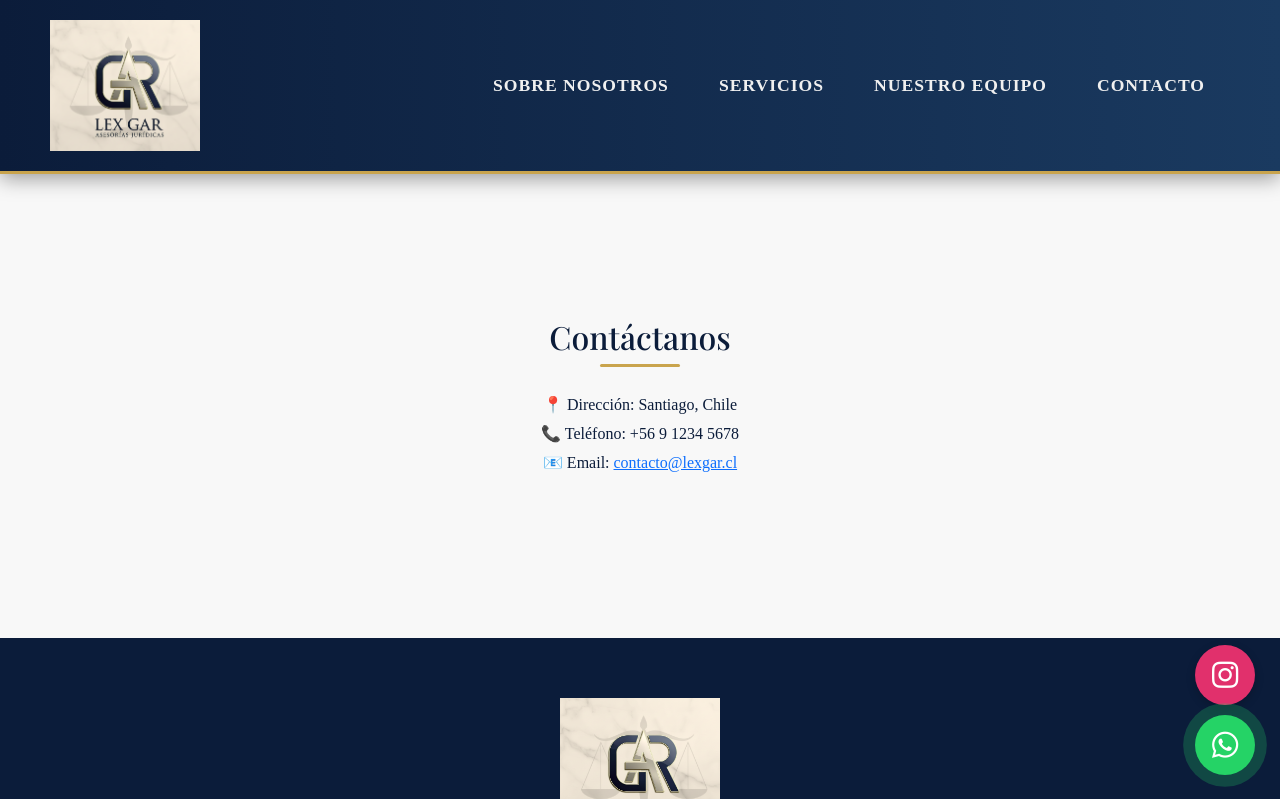
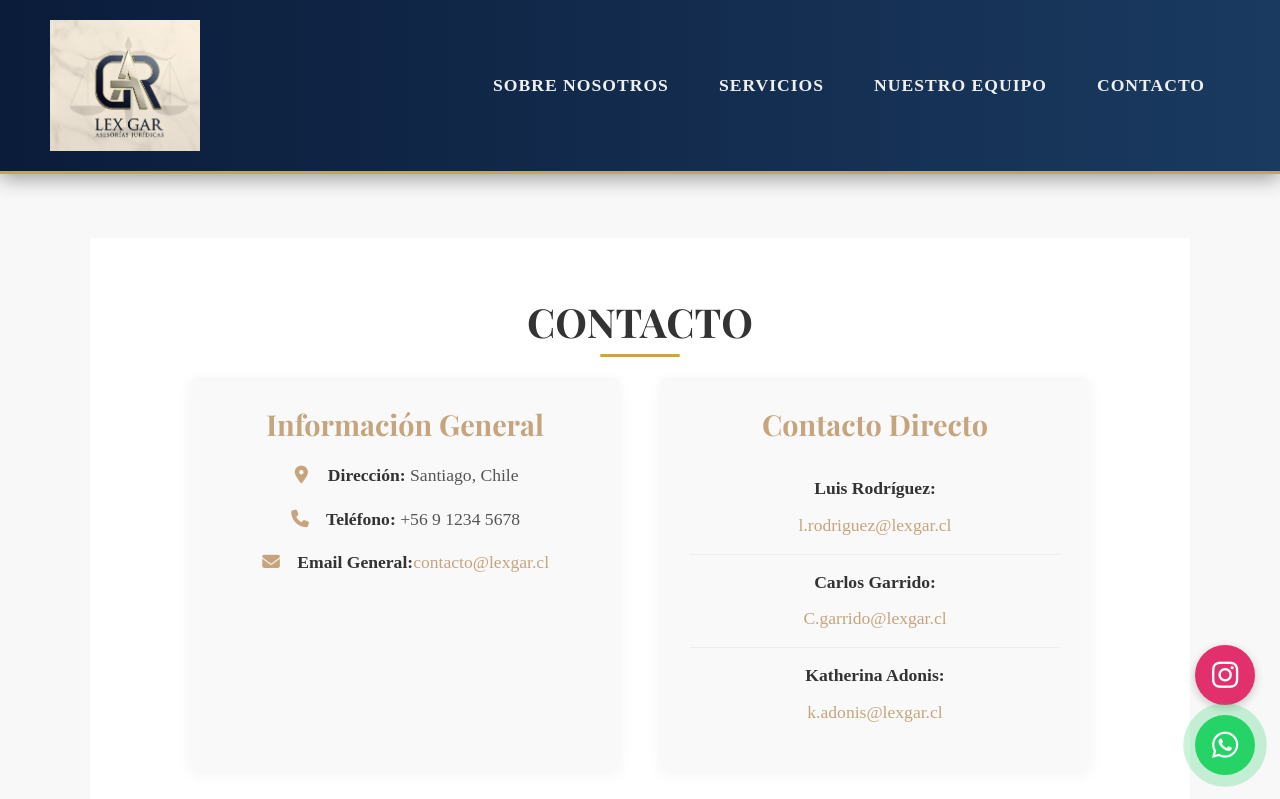
Before and after one commit to Mastercarmecanica/abogado-web, a React (Create React App) app: page /contacto in a window 1280 px wide. Shown: the top 799 px of the page. Built offline with nearby package versions, Linux system fonts and the light colour scheme.

Commit message:
Actualiza la página de Contacto con nuevos correos

```diff
--- /dev/null
+++ b/src/components/Contact.css
@@ -0,0 +1,78 @@
+.contact-section {
+  padding: 60px 0;
+  background-color: #fff;
+}
+
+.contact-content {
+  display: grid;
+  grid-template-columns: repeat(auto-fit, minmax(350px, 1fr));
+  gap: 40px;
+  max-width: 900px;
+  margin: 0 auto;
+}
+
+.contact-details, .contact-lawyers {
+  background-color: #f9f9f9;
+  padding: 30px;
+  border-radius: 8px;
+  box-shadow: 0 4px 15px rgba(0, 0, 0, 0.05);
+}
+
+.contact-details h3, .contact-lawyers h3 {
+  font-size: 1.8rem;
+  color: #c5a47e;
+  margin-bottom: 20px;
+  font-weight: 600;
+}
+
+.contact-details p {
+  font-size: 1.1rem;
+  color: #555;
+  margin-bottom: 15px;
+  line-height: 1.6;
+}
+
+.contact-details p strong {
+  color: #333;
+}
+
+.contact-details i {
+  margin-right: 12px;
+  color: #c5a47e;
+  width: 20px; /* Ancho fijo para alinear los íconos */
+  text-align: center;
+}
+
+.contact-details a, .contact-lawyers a {
+  color: #c5a47e;
+  text-decoration: none;
+  transition: color 0.3s ease;
+}
+
+.contact-details a:hover, .contact-lawyers a:hover {
+  color: #333;
+}
+
+.contact-lawyers ul {
+  list-style: none;
+  padding: 0;
+  margin: 0;
+}
+
+.contact-lawyers li {
+  font-size: 1.1rem;
+  color: #555;
+  padding: 12px 0;
+  border-bottom: 1px solid #eee;
+  display: flex;
+  flex-direction: column;
+}
+
+.contact-lawyers li:last-child {
+  border-bottom: none;
+}
+
+.contact-lawyers li strong {
+  color: #333;
+  margin-bottom: 5px;
+}
--- a/src/components/Contact.js
+++ b/src/components/Contact.js
@@ -1,14 +1,58 @@
 import React from 'react';
+import './Contact.css'; // Importamos el archivo CSS
+
+const contactInfo = {
+  address: 'Santiago, Chile',
+  phone: '+56 9 1234 5678',
+  generalEmail: 'contacto@lexgar.cl',
+  lawyers: [
+    {
+      name: 'Luis Rodríguez',
+      email: 'l.rodriguez@lexgar.cl',
+    },
+    {
+      name: 'Carlos Garrido',
+      email: 'C.garrido@lexgar.cl',
+    },
+    {
+      name: 'Katherina Adonis',
+      email: 'k.adonis@lexgar.cl',
+    },
+  ],
+};
 
 function Contact() {
   return (
-    <section id="contacto">
-      <h2>Contáctanos</h2>
-      <p style={{ textAlign: 'center' }}>
-        📍 Dirección: Santiago, Chile <br />
-        📞 Teléfono: +56 9 1234 5678 <br />
-        📧 Email: <a href="mailto:contacto@lexgar.cl">contacto@lexgar.cl</a>
-      </p>
+    <section id="contacto" className="contact-section">
+      <div className="container">
+        <h2 className="section-title">CONTACTO</h2>
+        <div className="contact-content">
+          <div className="contact-details">
+            <h3>Información General</h3>
+            <p>
+              <strong><i className="fas fa-map-marker-alt"></i> Dirección:</strong> {contactInfo.address}
+            </p>
+            <p>
+              <strong><i className="fas fa-phone"></i> Teléfono:</strong> {contactInfo.phone}
+            </p>
+            <p>
+              <strong><i className="fas fa-envelope"></i> Email General:</strong>
+              <a href={`mailto:${contactInfo.generalEmail}`}>{contactInfo.generalEmail}</a>
+            </p>
+          </div>
+          <div className="contact-lawyers">
+            <h3>Contacto Directo</h3>
+            <ul>
+              {contactInfo.lawyers.map((lawyer, index) => (
+                <li key={index}>
+                  <strong>{lawyer.name}:</strong>
+                  <a href={`mailto:${lawyer.email}`}>{lawyer.email}</a>
+                </li>
+              ))}
+            </ul>
+          </div>
+        </div>
+      </div>
     </section>
   );
 }
```
